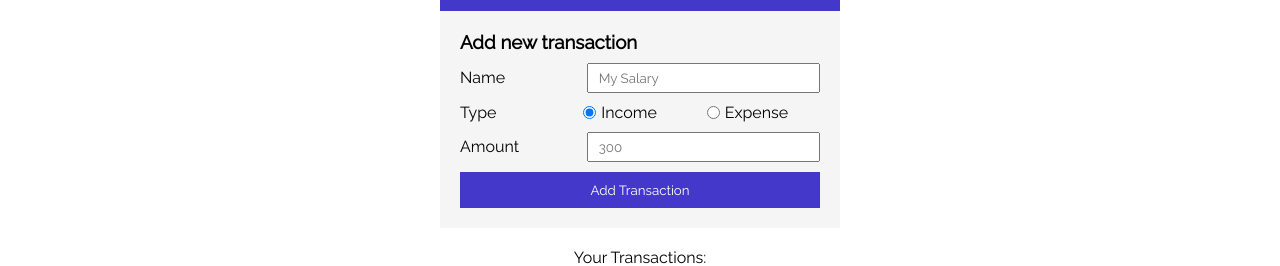
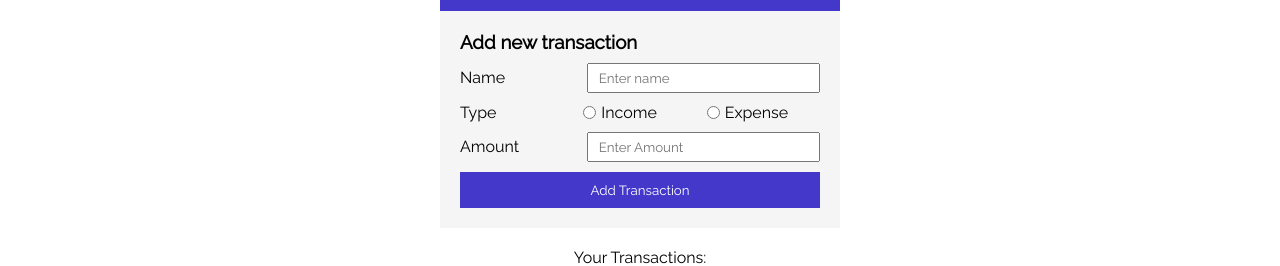
Before and after one commit to sumonbarai/wallet-project-with-redux-toolkit, a React (Create React App) app: page / in a window 1280 px wide. Shown: the part 267-533 px from the top of the page. Built offline with nearby package versions, Linux system fonts and the light colour scheme.

Commit message:
add transaction thunk successfully apply in ui

```diff
--- a/src/app/store.js
+++ b/src/app/store.js
@@ -1,6 +1,9 @@
 import { configureStore } from "@reduxjs/toolkit";
+import transactionReducer from "../feature/transaction/transactionSlice";
 
 const store = configureStore({
-  reducer: {},
+  reducer: {
+    transaction: transactionReducer,
+  },
 });
 export default store;
--- a/src/components/Form.js
+++ b/src/components/Form.js
@@ -1,40 +1,80 @@
-import React from "react";
+import React, { useState } from "react";
+import { useDispatch, useSelector } from "react-redux";
+import { addTransactionThunk } from "../feature/transaction/transactionSlice";
 
 const Form = () => {
+  const [name, setName] = useState("");
+  const [type, setType] = useState("");
+  const [amount, setAmount] = useState("");
+  const dispatch = useDispatch();
+  const { isLoading, isError } = useSelector((state) => state.transaction);
+
+  const handleCreate = (e) => {
+    e.preventDefault();
+    dispatch(addTransactionThunk({ name, type, amount: Number(amount) }));
+  };
   return (
     <div className="form">
       <h3>Add new transaction</h3>
-
+      <form onSubmit={handleCreate}>
         <div className="form-group">
           <label htmlFor="transaction_name">Name</label>
-        <input type="text" name="transaction_name" placeholder="My Salary" />
+          <input
+            type="text"
+            name="transaction_name"
+            placeholder="Enter name"
+            value={name}
+            onChange={(e) => setName(e.target.value)}
+            required
+          />
         </div>
 
         <div className="form-group radio">
           <label htmlFor="transaction_type">Type</label>
           <div className="radio_group">
-          <input type="radio" value="income" name="transaction_type" checked />
-          <label htmlFor="transaction_type">Income</label>
+            <input
+              type="radio"
+              value="income"
+              name="radio"
+              id="income"
+              onChange={(e) => setType(e.target.value)}
+              required
+              checked={type === "income"}
+            />
+            <label htmlFor="income">Income</label>
           </div>
           <div className="radio_group">
             <input
               type="radio"
               value="expense"
-            name="transaction_type"
+              name="radio"
               placeholder="Expense"
+              id="expense"
+              onChange={(e) => setType(e.target.value)}
+              checked={type === "expense"}
+              required
             />
-          <label htmlFor="transaction_type">Expense</label>
+            <label htmlFor="expense">Expense</label>
           </div>
         </div>
 
         <div className="form-group">
           <label htmlFor="transaction_amount">Amount</label>
-        <input type="number" placeholder="300" name="transaction_amount" />
+          <input
+            type="number"
+            placeholder="Enter Amount"
+            id="transaction_amount"
+            value={amount}
+            onChange={(e) => setAmount(e.target.value)}
+            required
+          />
         </div>
 
         <button className="btn">Add Transaction</button>
+      </form>
 
       <button className="btn cancel_edit">Cancel Edit</button>
+      {isError && <p className="error">some error problem</p>}
     </div>
   );
 };
--- a/src/feature/transaction/transactionAPI.js
+++ b/src/feature/transaction/transactionAPI.js
@@ -1,21 +1,21 @@
 import axios from "../../utilites/axiosInstance";
 
 export const getTransactions = async () => {
-  const response = axios.get("/transactions");
+  const response = await axios.get("/transactions");
   return response.data;
 };
 
 export const addTransaction = async (data) => {
-  const response = axios.post("/transactions", data);
+  const response = await axios.post("/transactions", data);
   return response.data;
 };
 
 export const editTransaction = async (id, data) => {
-  const response = axios.put(`/transactions/${id}`, data);
+  const response = await axios.put(`/transactions/${id}`, data);
   return response.data;
 };
 
 export const deleteTransaction = async (id) => {
-  const response = axios.delete(`/transactions/${id}`);
+  const response = await axios.delete(`/transactions/${id}`);
   return response.data;
 };
```
Lines whose indentation alone changed are shown as unchanged.
